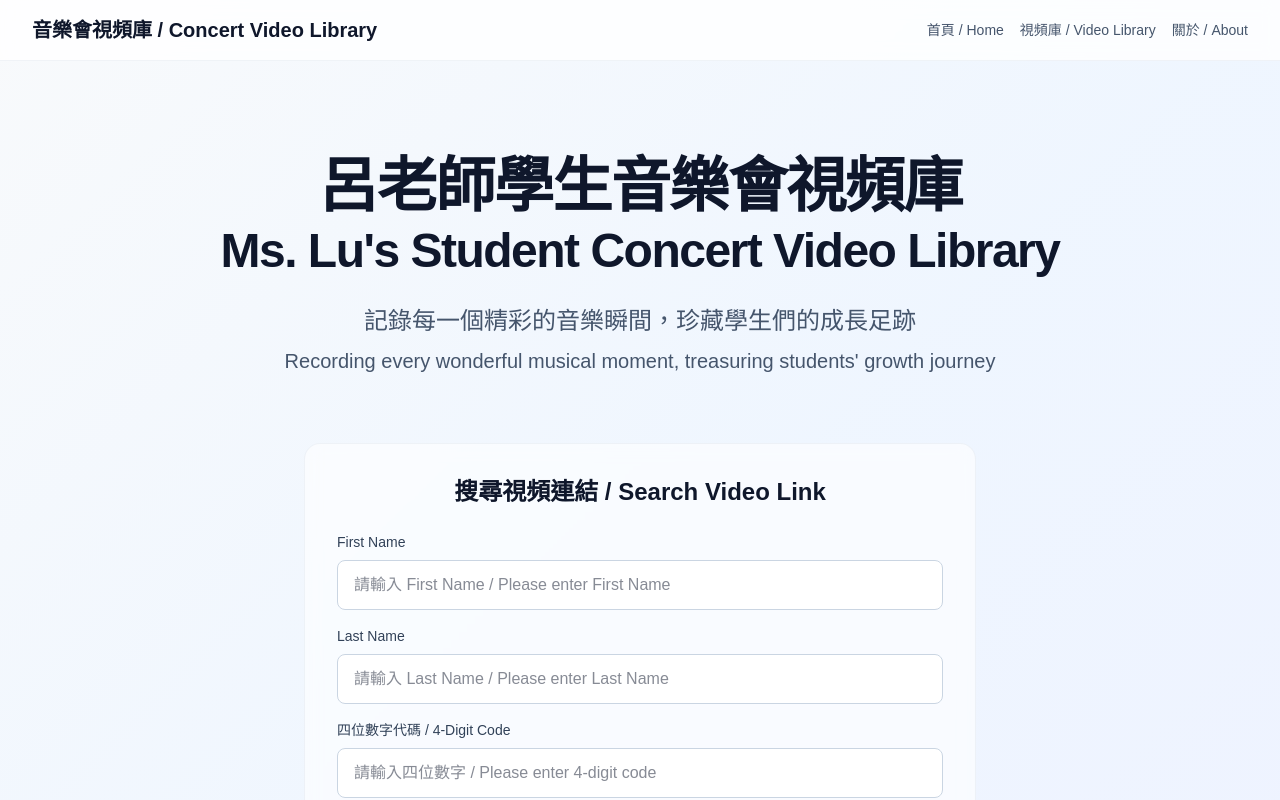
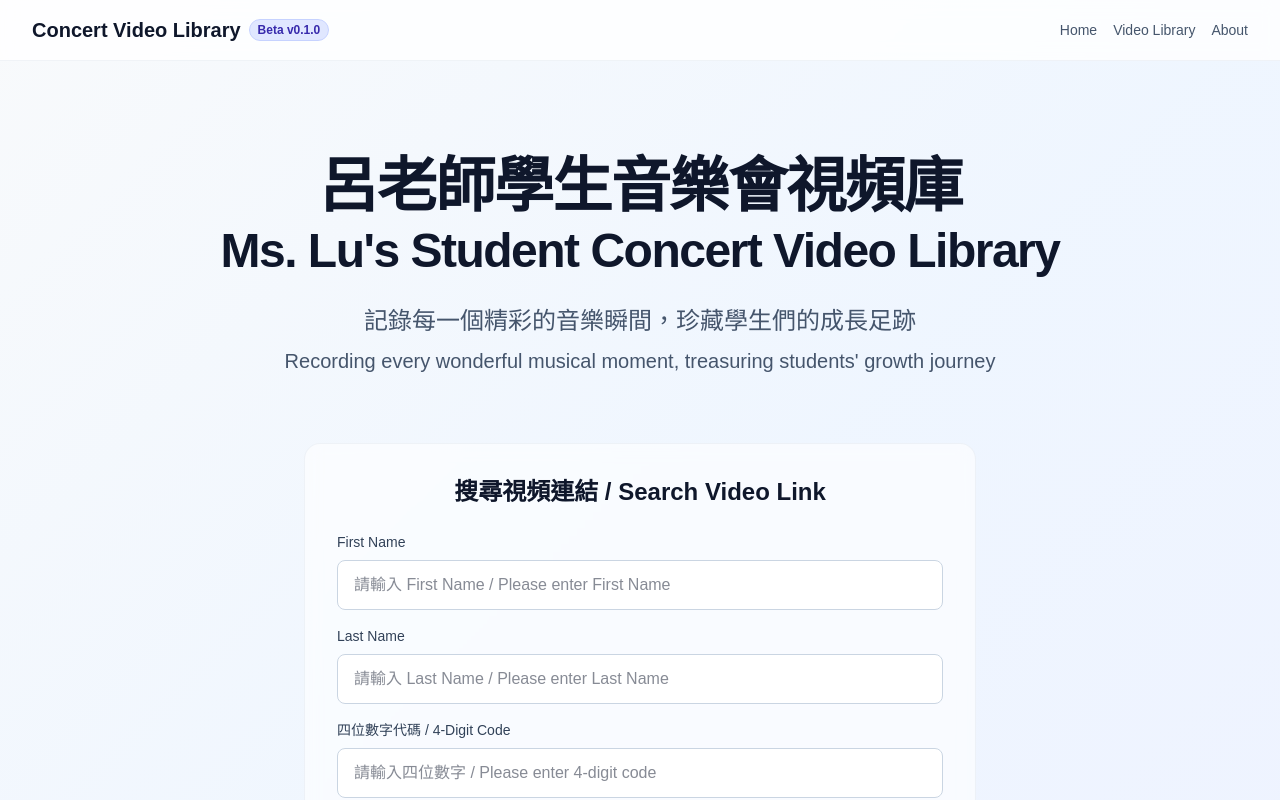
Before and after one commit to yl0xffff/music_video_share, a Next.js app: page / in a window 1280 px wide. Shown: the top 800 px of the page. Built offline with nearby package versions, Linux system fonts and the light colour scheme.

Commit message:
將 Beta v0.1.0 版本標籤移至導航欄標題右側

```diff
--- a/src/app/page.tsx
+++ b/src/app/page.tsx
@@ -70,18 +70,23 @@ export default function Home() {
       <header className="w-full border-b border-slate-200/50 dark:border-slate-700/50 bg-white/80 dark:bg-slate-900/80 backdrop-blur-sm">
         <div className="max-w-7xl mx-auto px-4 sm:px-6 lg:px-8 py-4">
           <nav className="flex items-center justify-between">
-            <div className="text-xl font-bold text-slate-900 dark:text-white">
-              音樂會視頻庫 / Concert Video Library
+            <div className="flex items-center gap-2">
+              <span className="text-xl font-bold text-slate-900 dark:text-white">
+                Concert Video Library
+              </span>
+              <span className="px-2 py-0.5 text-xs font-semibold rounded-full bg-indigo-100 text-indigo-800 dark:bg-indigo-900/30 dark:text-indigo-300 border border-indigo-200 dark:border-indigo-700">
+                Beta v0.1.0
+              </span>
             </div>
             <div className="flex gap-4 text-sm text-slate-600 dark:text-slate-400">
               <a href="#" className="hover:text-slate-900 dark:hover:text-white transition-colors">
-                首頁 / Home
+                Home
               </a>
               <a href="#" className="hover:text-slate-900 dark:hover:text-white transition-colors">
-                視頻庫 / Video Library
+                Video Library
               </a>
               <a href="#" className="hover:text-slate-900 dark:hover:text-white transition-colors">
-                關於 / About
+                About
               </a>
             </div>
           </nav>
@@ -212,6 +217,9 @@ export default function Home() {
         <div className="max-w-7xl mx-auto px-4 sm:px-6 lg:px-8 py-8">
           <div className="text-center text-slate-600 dark:text-slate-400">
             <p>© 2025 呂老師學生音樂會視頻庫 / Ms. Lu's Student Concert Video Library. 保留所有權利 / All rights reserved.</p>
+            <p className="mt-2 text-xs text-slate-500 dark:text-slate-500">
+              Beta Version 0.1.0
+            </p>
           </div>
         </div>
       </footer>
```
